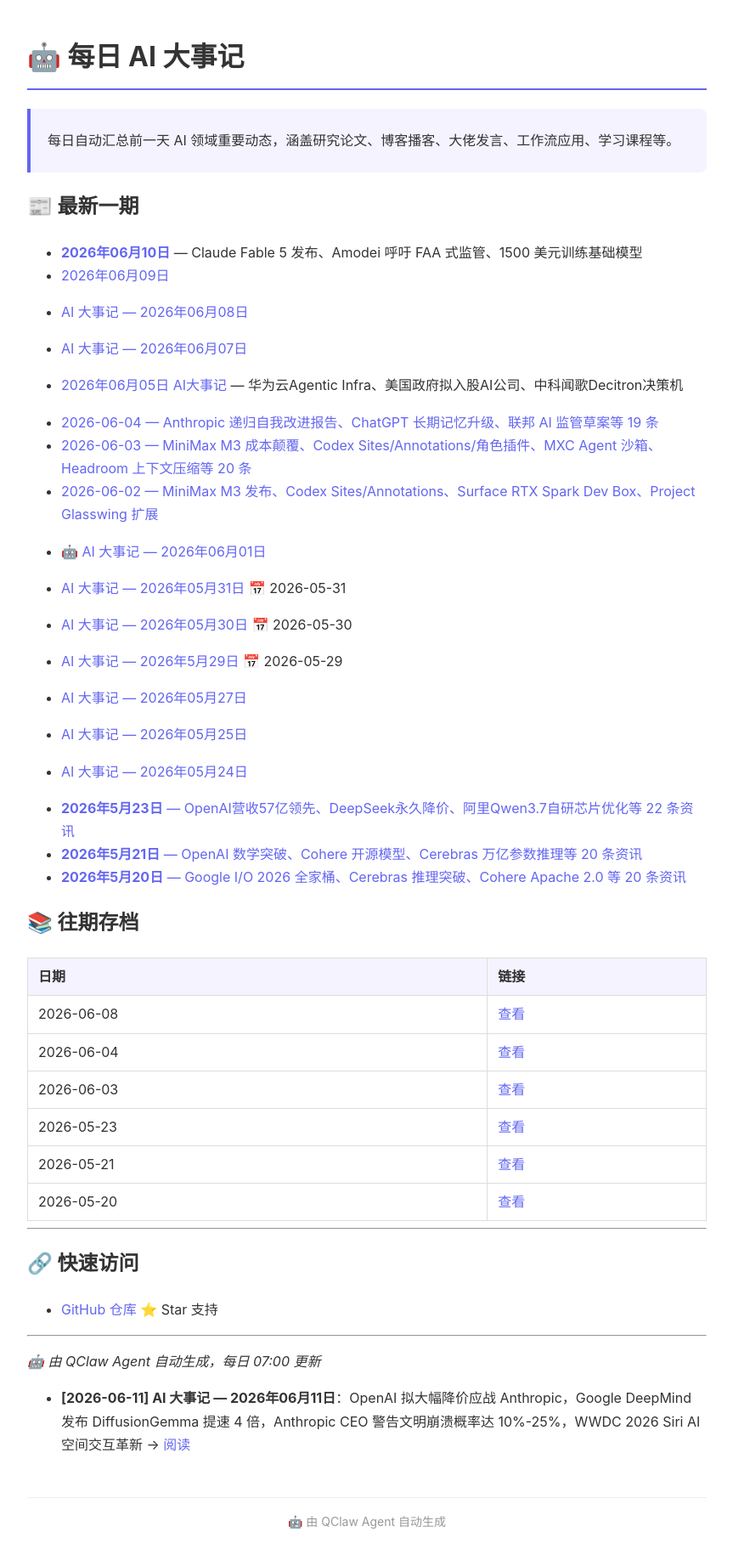
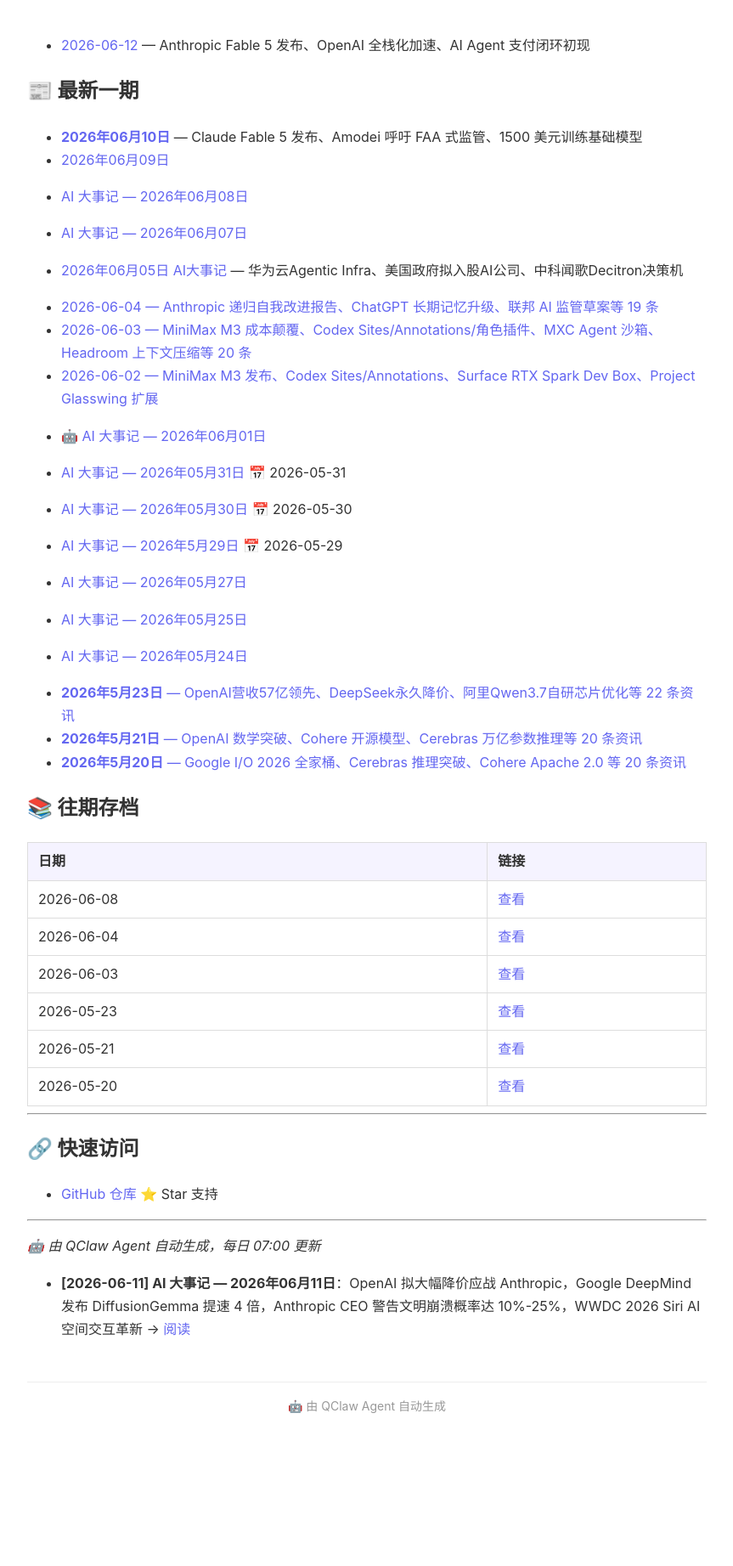
Before and after one commit to jared0612/daily-ai-news, a Jekyll site: the page built from index.md, in a window 1280 px wide. Shown: the whole page at 85% size, without its empty margins (208-1071 px from the left). Built offline with Jekyll 4.4.1, drawn with Linux system fonts in a browser that asks for light colours; our own code applies the rules of GitHub Pages for plain Markdown files; after the commit the page ends 1707 px from its top, so only the background shows below that.

Commit message:
Update index: add 2026-06-12 AI大事记

```diff
--- a/index.md
+++ b/index.md
@@ -1,13 +1,4 @@
----
-layout: default
-title: AI 大事记
----
-
-<link rel="icon" type="image/svg+xml" href="/daily-ai-news/favicon.svg" />
-
-# 🤖 每日 AI 大事记
-
-> 每日自动汇总前一天 AI 领域重要动态，涵盖研究论文、博客播客、大佬发言、工作流应用、学习课程等。
+- [2026-06-12](daily/2026-06-12.md) — Anthropic Fable 5 发布、OpenAI 全栈化加速、AI Agent 支付闭环初现
 
 ## 📰 最新一期
 - **[2026年06月10日](daily/2026-06-10.md)** — Claude Fable 5 发布、Amodei 呼吁 FAA 式监管、1500 美元训练基础模型
```
